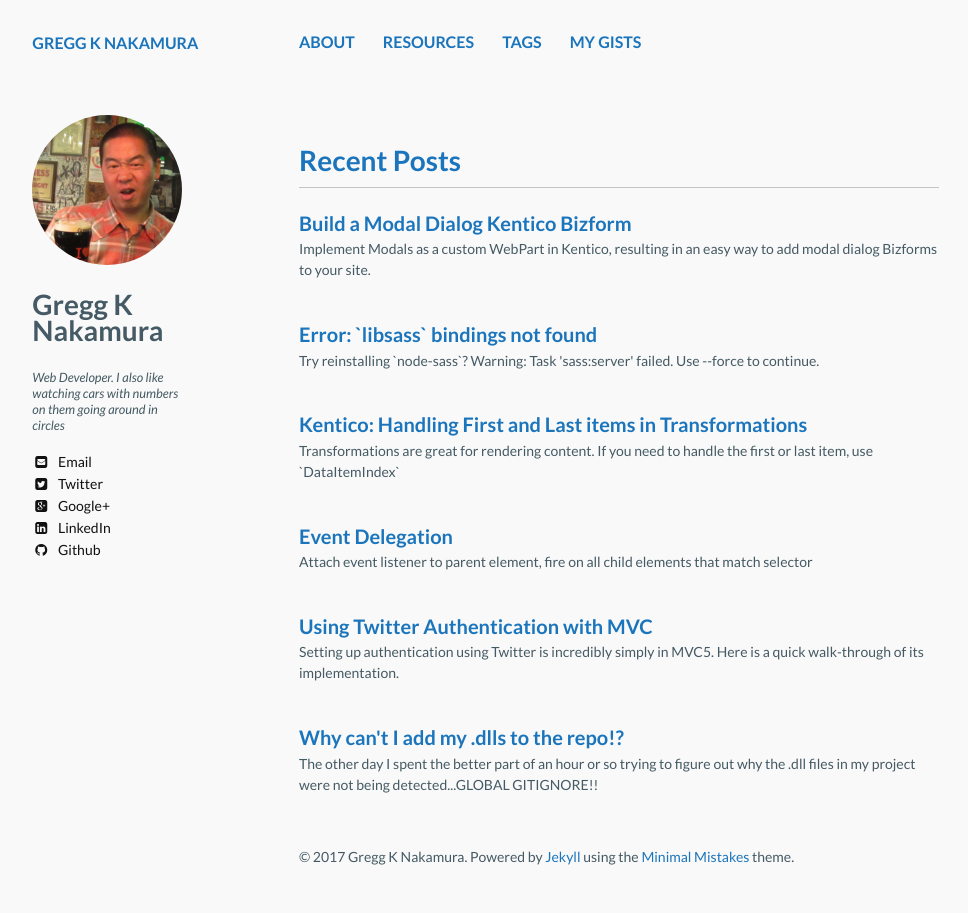
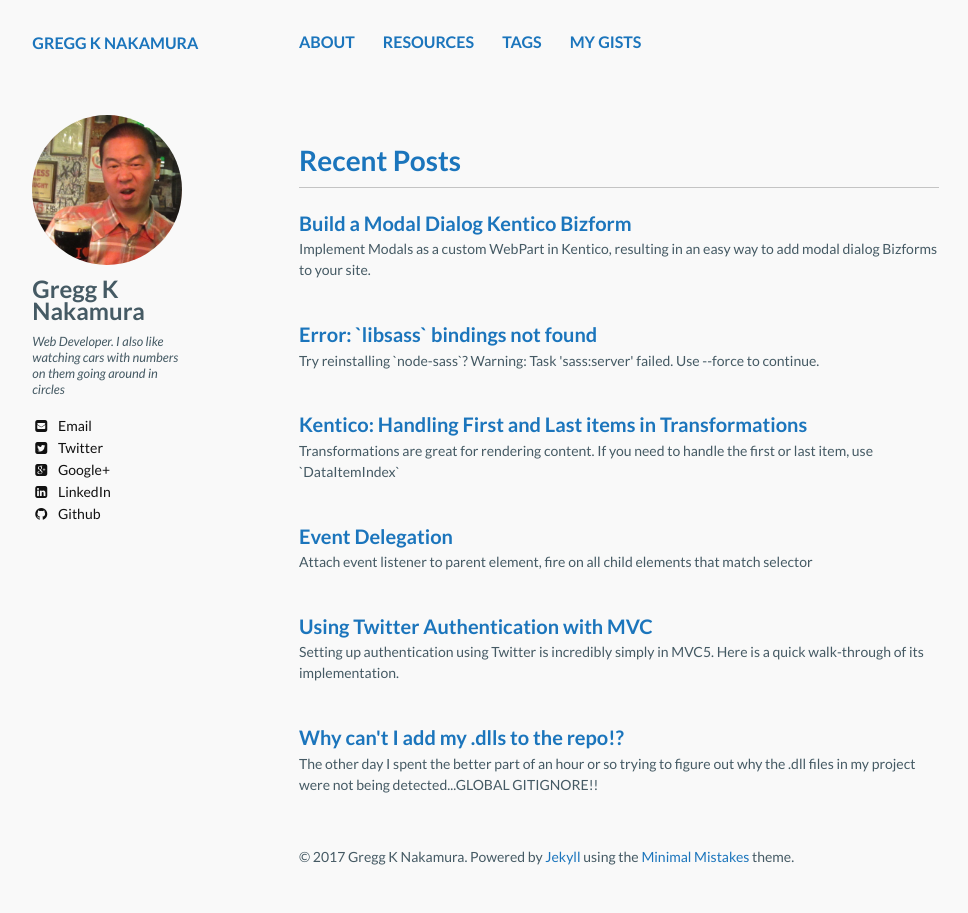
Before and after one commit to greggnakamura/greggnakamura.github.com, a Jekyll site: the page built from index.md, in a window 1280 px wide. Shown: the whole page, without its empty margins (21-989 px from the left). Built offline with Jekyll 4.4.1, drawn with Linux system fonts in a browser that asks for light colours; nearby versions of some CDN libraries.

Commit message:
Update  to

```diff
--- a/_sass/page.scss
+++ b/_sass/page.scss
@@ -378,8 +378,9 @@
 }
 .article-author-side,
 .article-author-bottom {
-	h3 {
+	h2 {
 		margin-bottom: 0;
+		font-size: 1.5rem;
 	}
 	p {
 		font-size: 80%;
@@ -422,13 +423,13 @@
 		@include grid(12,2);
 		@include prefix(12,0.5);
 		@include suffix(12,0.5);
-		h3,
+		h2,
 		p,
 		.author-social {
 			display: block;
 			max-width: 125px;
 		}
-		h3 {
+		h2 {
 			margin-top: 10px;
 			margin-bottom: 10px;
 		}
@@ -440,7 +441,7 @@
 		}
 	}
 	@media #{$large} {
-		h3,
+		h2,
 		.bio-photo,
 		p,
 		.author-social {
@@ -470,7 +471,7 @@
 		margin-right: 10px;
 	}
 	@media #{$large} {
-		h3,
+		h2,
 		.bio-photo,
 		p,
 		.author-social {
```
